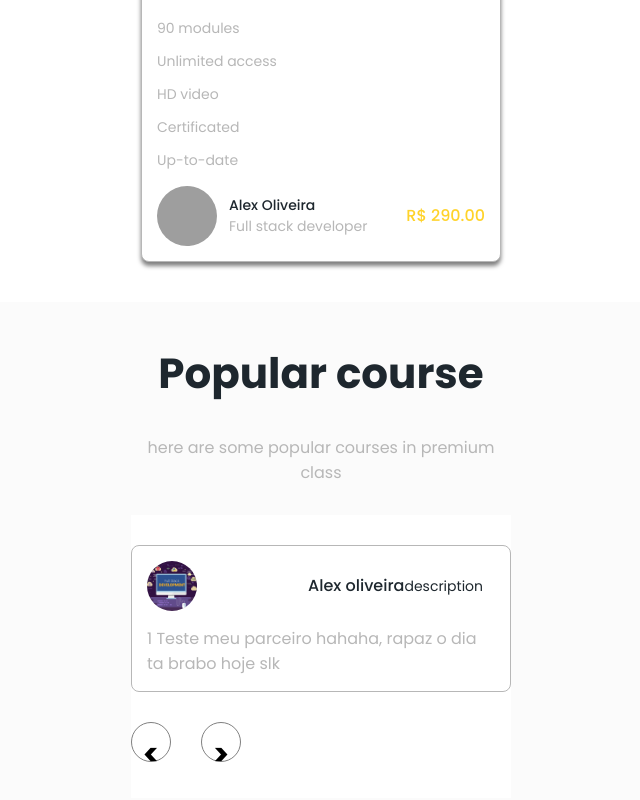
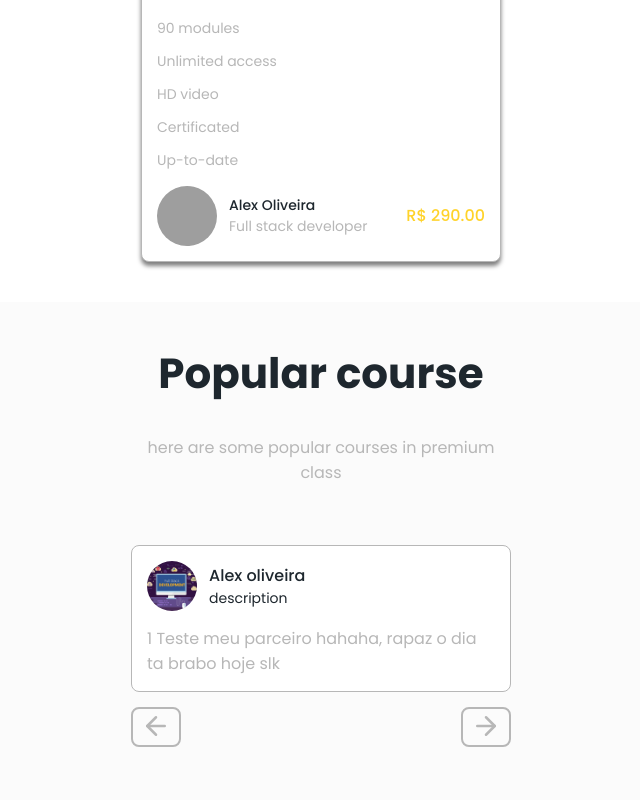
Before and after one commit to edmilson-dk/ruangku, a React (Create React App) app: page / in a window 1280 px wide. Shown: the part 3990-4790 px from the top of the page, without its empty margins (319-959 px from the left). Built offline with nearby package versions, Linux system fonts and the light colour scheme; grey boxes are pictures that could not be loaded; the HTML template or start-up script is replaced by a standard one.

Commit message:
feat: created slide about component

```diff
--- a/src/Components/SlideAbout/index.js
+++ b/src/Components/SlideAbout/index.js
@@ -1,3 +1,7 @@
+import { FiArrowRight, FiArrowLeft } from 'react-icons/fi';
+
+import { useEffect } from 'react';
+
 import {
   SlideAboutWrapper,
   SlideAboutContainer,
@@ -7,18 +11,21 @@ import {
 } from './styles';
 
 function SlideAbout({ children }) {
-  let item = 0;
-  window.addEventListener('load', () => {
-    const items = document.querySelectorAll('.slideItem');
-    let slideWidth = items[0].getBoundingClientRect().width;
-    item = Math.floor(slideWidth);
+  let globalWidthItemsSlide = 0;
 
-    items[0].classList.add('active');
+  useEffect(() => {
+    setTimeout(() => {
+    const slideItems = document.querySelectorAll('.slideItem');
+    let slideWidth = slideItems[0].getBoundingClientRect().width;
 
-    items.forEach((item, index) => {
-      item.style.left = slideWidth * index + 'px';
+    slideItems[0].classList.add('active');
+    globalWidthItemsSlide = Math.floor(slideWidth);
+
+    slideItems.forEach((item, index) => {
+      item.style.left = `${slideWidth * index}px`;
     });
-  });
+    }, 200);
+  }, []);
 
   function toggleClassElement(currentElement, targetElement) {
     currentElement.classList.remove('active');
@@ -26,45 +33,67 @@ function SlideAbout({ children }) {
     targetElement.classList.add('active');
   }
 
-  function nextItem() {
-    const activeItem = document.querySelector('.active');
-    const next = activeItem.nextElementSibling;
-
-    const position = next.style.left;
-
-    next.style.left =  `-${position}`;
-    activeItem.style.left = `-${position}`;
-
-    toggleClassElement(activeItem, next);
+  function toggleStyleLeftPositionItems(currentElement, targetElement, currentElementValue, targetElementValue) {
+    currentElement.style.left = currentElementValue;
+    targetElement.style.left = targetElementValue;
   }
 
-  function prevItem() {
+  function nextSlideItem() {
     const activeItem = document.querySelector('.active');
-    const prev = activeItem.previousElementSibling;
+    const nextItem = activeItem.nextElementSibling;
 
-    const p = prev.style.left
+    const nextItemLeftPosition = nextItem ? nextItem.style.left : false;
 
-    if (p === `-${item}px`) {
-      prev.style.left = '0';
-      activeItem.style.left = `${item}px`;
+    const styleLeftPositionValue = `-${nextItemLeftPosition}`;
 
-    } else {
-      const pixelsToInt = Number(String(p).slice(1, -2));
+    if (nextItemLeftPosition) {
+      toggleStyleLeftPositionItems(
+        activeItem, nextItem,
+       styleLeftPositionValue,
+        styleLeftPositionValue
+      );
+      toggleClassElement(activeItem, nextItem);
+    }
+  }
 
-      prev.style.left = `-${pixelsToInt - item}px`;
-      activeItem.style.left = `${pixelsToInt}px`;
+  function previousSlideItem() {
+    const activeItem = document.querySelector('.active');
+    const previousItem = activeItem.previousElementSibling;
+    const previousItemLeftPosition = previousItem ? previousItem.style.left : false;
+
+    if (previousItem) {
+      if (previousItemLeftPosition === `-${globalWidthItemsSlide}px`) {
+        toggleStyleLeftPositionItems(
+          activeItem, previousItem,
+          `${globalWidthItemsSlide}px`, '0px'
+        );
+      } else {
+        const pixelsToInt = Number(String(previousItemLeftPosition).slice(1, -2));
+        const previousItemStyleLeft = `-${pixelsToInt - globalWidthItemsSlide}px`;
+
+        toggleStyleLeftPositionItems(
+          activeItem, previousItem,
+          `${pixelsToInt}px`,
+          previousItemStyleLeft
+        );
+      }
+      toggleClassElement(activeItem, previousItem);
     }
-
-    toggleClassElement(activeItem, prev);
   }
 
   return (
     <SlideAboutWrapper>
       <SlideAboutContainer>
         <SlideAboutContent>{ children }</SlideAboutContent>
+        <div id="slideButtons">
+          <SlideAboutButtonPrev onClick={previousSlideItem}>
+            <FiArrowLeft size="3rem" color="#B7B7B7"/>
+          </SlideAboutButtonPrev>
+          <SlideAboutButtonNext onClick={nextSlideItem}>
+            <FiArrowRight size="3rem" color="#B7B7B7"/>
+          </SlideAboutButtonNext>
+        </div>
       </SlideAboutContainer>
-        <SlideAboutButtonPrev onClick={prevItem}>{'<'}</SlideAboutButtonPrev>
-        <SlideAboutButtonNext onClick={nextItem}>{'>'}</SlideAboutButtonNext>
     </SlideAboutWrapper>
   );
 }
--- a/src/Components/SlideAbout/styles.js
+++ b/src/Components/SlideAbout/styles.js
@@ -1,35 +1,56 @@
 import styled, { css } from 'styled-components';
 
 const buttonSlide = styled.button`
-  width: 4rem;
+  width: 5rem;
   height: 4rem;
-  border-radius: 50%;
+  border-radius: 0.8rem;
   border: 1px solid gray;
-  padding: 1rem;
   font-size: 3rem;
   font-weight: 600;
+  background: none;
+  border: 2px solid ${({ theme }) => theme.colors.gray};
   text-align: center;
-  background: none;
-  margin-top: 3rem;
+  margin-top: 1.5rem;
+
+  display: flex;
+  justify-content: center;
+  align-items: center;
+  outline: none;
+
+  &:hover,
+  &:focus {
+    border-color: ${({ theme }) => theme.colors.greenDark};
+  }
+
+  &:hover > svg,
+  &:focus > svg {
+    stroke: ${({ theme }) => theme.colors.greenDark};
+  }
 `;
 
 export const SlideAboutWrapper = styled.section`
   width: 100%;
   padding: 3rem 0;
-  background: ${({ theme }) => theme.colors.white};
 `;
 
 export const SlideAboutContainer = styled.article`
   width: 100%;
   max-width: 38rem;
   display: flex;
-  justify-content: space-between;
+  flex-direction: column;
+  justify-content: center;
   align-items: center;
+
+  > #slideButtons {
+    width: 100%;
+    display: flex;
+    justify-content: space-between;
+    align-items: center;
+  }
 `;
 
 export const SlideAboutButtonPrev = styled(buttonSlide)`
   display: inline-block;
-  margin-right: 3rem;
 `;
 export const SlideAboutButtonNext = styled(buttonSlide)`
   display: inline-block;
--- a/src/Components/SlideAboutBox/styles.js
+++ b/src/Components/SlideAboutBox/styles.js
@@ -19,7 +19,7 @@ export const SlideAboutBoxWrapper = styled.article`
 export const SlideAboutBoxHeader = styled.header`
   width: 100%;
   display: flex;
-  justify-content: space-between;
+  justify-content: flex-start;
   align-items: center;
   margin-bottom: 1.5rem;
 `;
@@ -28,6 +28,7 @@ export const SlideAboutBoxAvatar = styled.div`
   width: 5rem;
   height: 5rem;
   overflow: hidden;
+  margin-right: 1.2rem;
 
   > img {
     width: 100%;
@@ -45,6 +46,7 @@ export const SlideAboutBoxInfo = styled.div`
     color: ${({ theme }) => theme.colors.dark};
     font-weight: 500;
     text-align: left;
+    display: block;
   }
 
   > span {
```
Also changed, not shown: 1 other file (tests, documents, lock files or other folders).
